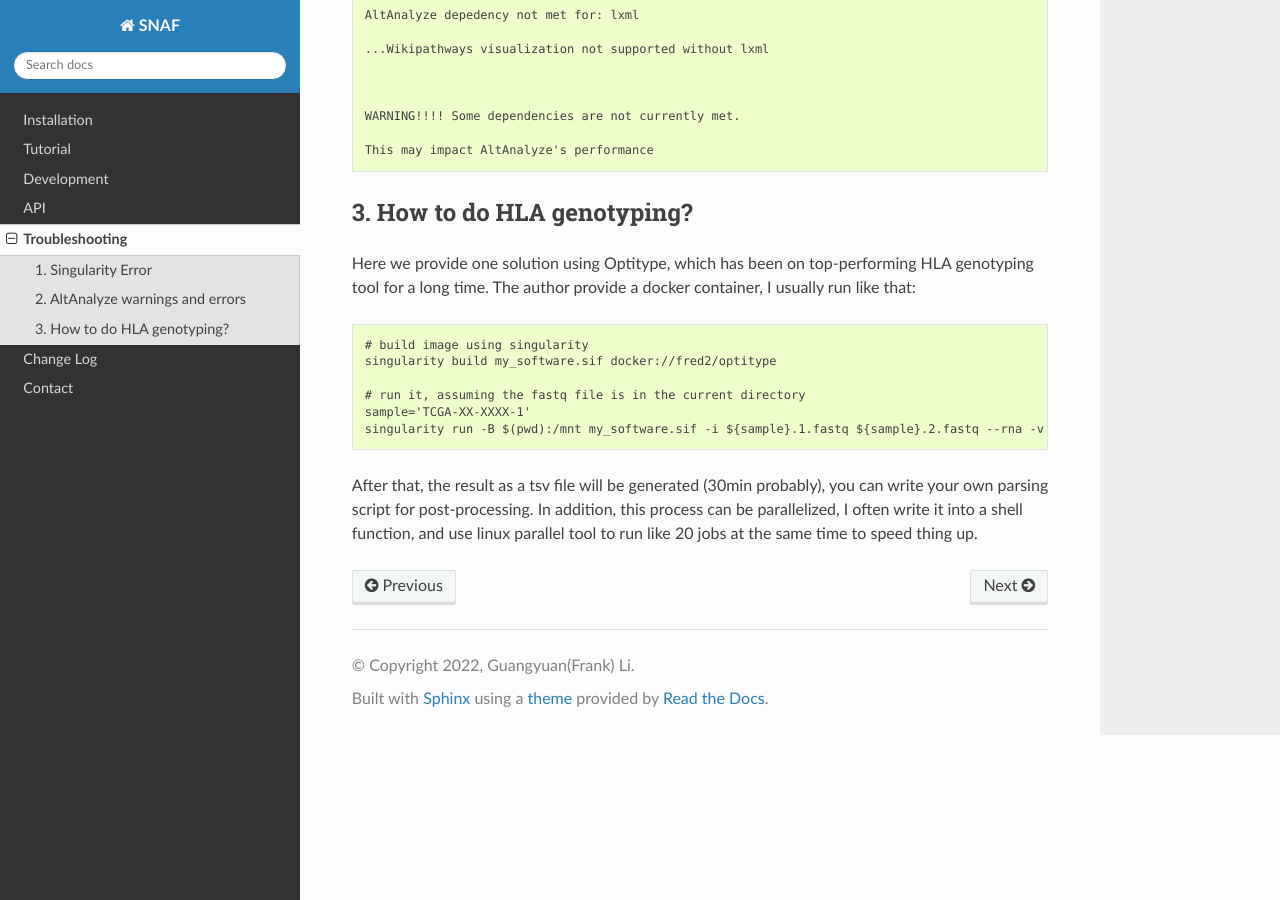
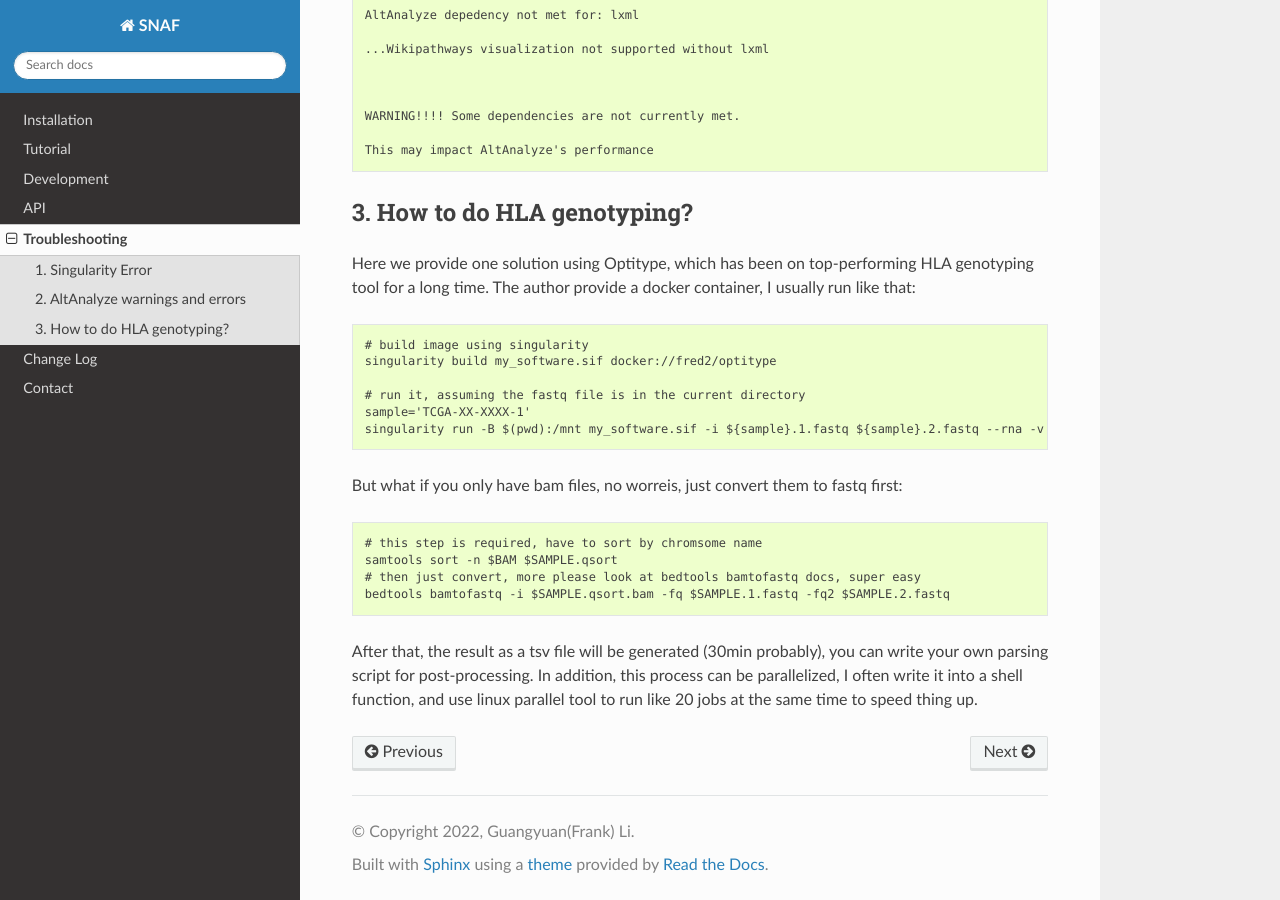
Before and after one commit to frankligy/SNAF, a Sphinx documentation site: the page built from docs/troubleshooting.rst, in a window 1280 px wide and 900 px high, scrolled down 1158 px. Built offline with Sphinx 7.4.7 and the Read the Docs theme 2.0.0, drawn with Linux system fonts in a browser that asks for light colours.

Commit message:
Update troubleshooting.rst

```diff
--- a/docs/troubleshooting.rst
+++ b/docs/troubleshooting.rst
@@ -74,6 +74,13 @@ run like that::
     sample='TCGA-XX-XXXX-1'
     singularity run -B $(pwd):/mnt my_software.sif -i ${sample}.1.fastq ${sample}.2.fastq --rna -v -o /mnt
 
+But what if you only have bam files, no worreis, just convert them to fastq first::
+
+    # this step is required, have to sort by chromsome name
+    samtools sort -n $BAM $SAMPLE.qsort
+    # then just convert, more please look at bedtools bamtofastq docs, super easy
+    bedtools bamtofastq -i $SAMPLE.qsort.bam -fq $SAMPLE.1.fastq -fq2 $SAMPLE.2.fastq
+
 
 After that, the result as a tsv file will be generated (30min probably), you can write your own parsing script for post-processing. In addition, this process can be parallelized,
 I often write it into a shell function, and use linux parallel tool to run like 20 jobs at the same time to speed thing up.
```
